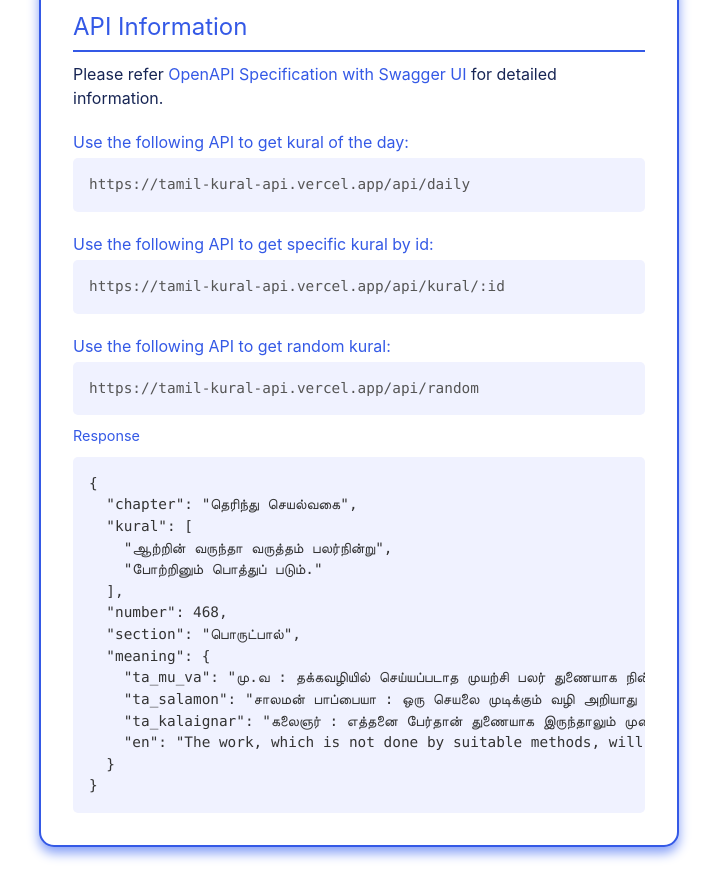
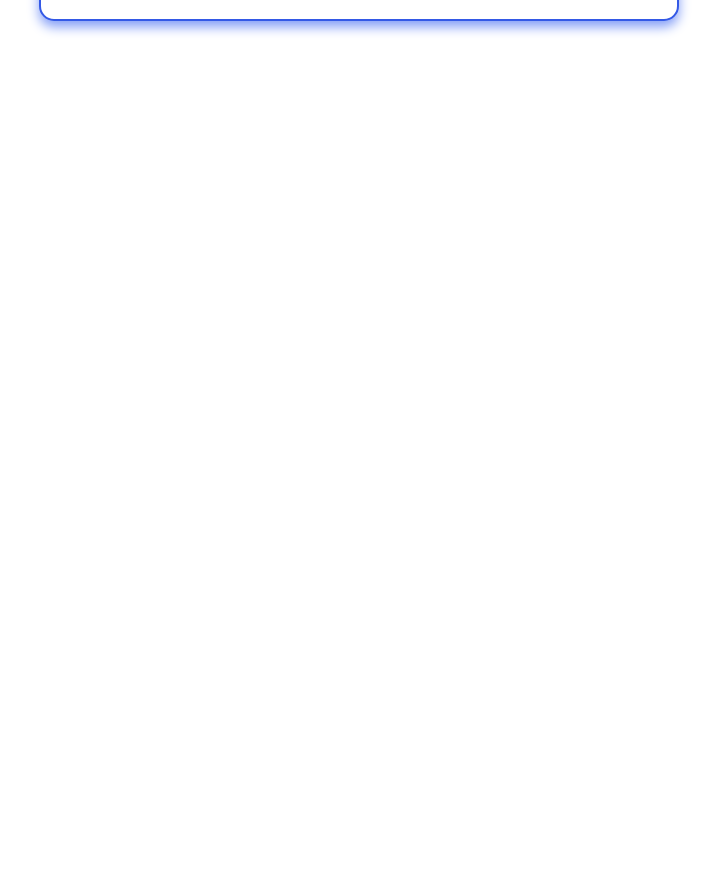
Before and after one commit to nramc/thirukkural-api, a Next.js app: page / in a window 1280 px wide. Shown: the part 700-1595 px from the top of the page, without its empty margins (281-998 px from the left). After the commit the page ends 800 px from the top, so only its background shows below. Built offline with nearby package versions, Linux system fonts and the light colour scheme.

Commit message:
chore: remove outdated API information section from page.tsx

```diff
--- a/app/page.tsx
+++ b/app/page.tsx
@@ -194,78 +194,7 @@ export default function Home() {
 
             <hr />
 
-            <section
-                className={'content-wrapper'}
-                style={{
-                    padding: '2rem',
-                    marginTop: '1rem',
-                    marginBottom: '2rem',
-                    overflowX: 'auto',
-                    backgroundColor: 'white',
-                    borderRadius: '15px',
-                    boxShadow: `0 6px 12px ${primaryLight}`,
-                    width: '100%',
-                    border: `2px solid ${primaryColor}`,
-                }}
-            >
-                <h2
-                    style={{
-                        fontSize: '1.5em',
-                        color: `${primaryColor}`,
-                        marginBottom: '10px',
-                        borderBottom: `2px solid ${primaryColor}`,
-                        paddingBottom: '5px',
-                    }}
-                >
-                    API Information
-                </h2>
-                <div>
-                    <p>
-                        Please refer{' '}
-                        <a style={{ color: `${primaryColor}` }} href={'./openapi/swagger-ui.html#Kural'} target={'_blank'}>
-                            OpenAPI Specification with Swagger UI
-                        </a>{' '}
-                        for detailed information.{' '}
-                    </p>
-                </div>
 
-                <div className={'api-spec'}>
-                    <p style={{ color: `${primaryColor}` }}>Use the following API to get kural of the day:</p>
-                    <code style={{ backgroundColor: `${backgroundColor}` }}>https://tamil-kural-api.vercel.app/api/daily</code>
-                </div>
-
-                <div className={'api-spec'}>
-                    <p style={{ color: `${primaryColor}` }}>Use the following API to get specific kural by id:</p>
-                    <code style={{ backgroundColor: `${backgroundColor}` }}>https://tamil-kural-api.vercel.app/api/kural/:id</code>
-                </div>
-
-                <div className={'api-spec'}>
-                    <p style={{ color: `${primaryColor}` }}>Use the following API to get random kural:</p>
-                    <code style={{ backgroundColor: `${backgroundColor}` }}>https://tamil-kural-api.vercel.app/api/random</code>
-                </div>
-
-                <h3
-                    style={{
-                        fontSize: '0.9em',
-                        color: `${primaryColor}`,
-                        marginBottom: '10px',
-                    }}
-                >
-                    Response
-                </h3>
-                <pre
-                    style={{
-                        backgroundColor: `${backgroundColor}`,
-                        padding: '1rem',
-                        borderRadius: '5px',
-                        fontSize: '0.9em',
-                        overflowX: 'auto',
-                        color: '#333',
-                    }}
-                >
-                    {JSON.stringify(kural, null, 2)}
-                </pre>
-            </section>
         </div>
     );
 }
```
